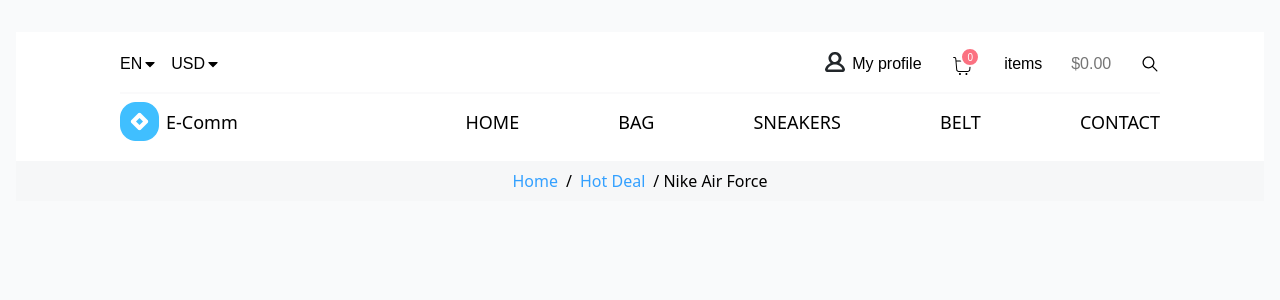
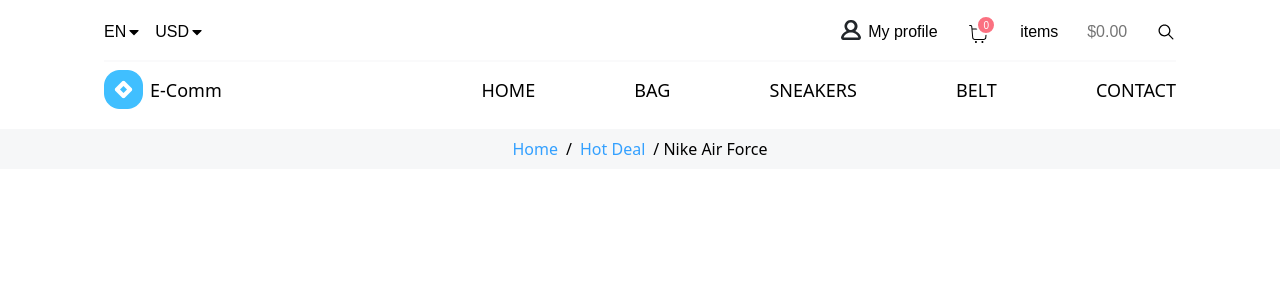
Before and after one commit to Frostdevs/E-com-Store, a React (Vite) app: page /cart in a window 1280 px wide. Shown: the top 300 px of the page. Built offline with nearby package versions, Linux system fonts and the light colour scheme.

Commit message:
added read.me

```diff
--- a/src/pages/Cart/Cart.css
+++ b/src/pages/Cart/Cart.css
@@ -1,13 +1,4 @@
-.cart-page {
-  min-height: 100vh;
-  background-color: #f9fafb;
-  padding: 2rem 1rem;
-}
 
-.cart-container {
-  max-width: 1280px;
-  margin: 0 auto;
-}
 
 .back-button {
   display: flex;
```
Also changed, not shown: src/Readme.md (added).
